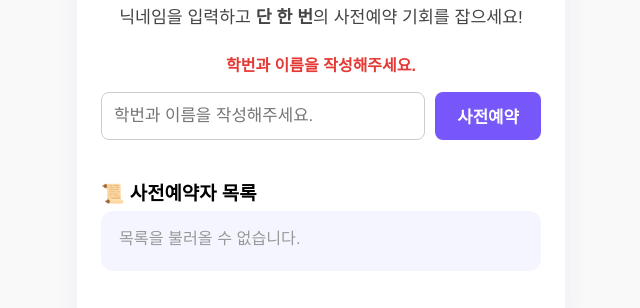
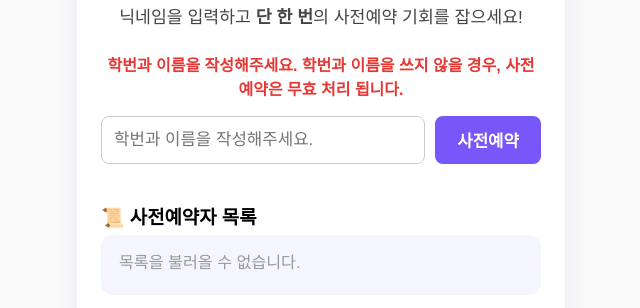
Before and after one commit to heynguenqq1/wild_camp-advance-reservation, a website: page public/index.html in a window 1280 px wide. Shown: the part 166-474 px from the top of the page, without its empty margins (319-959 px from the left). Drawn offline with Linux system fonts and the light colour scheme; no server answers.

Commit message:
Update index.html

```diff
--- a/public/index.html
+++ b/public/index.html
@@ -142,7 +142,7 @@
 
     <!-- 항상 보이는 붉은 경고 -->
     <div class="static-warning">
-      학번과 이름을 작성해주세요.
+      학번과 이름을 작성해주세요. 학번과 이름을 쓰지 않을 경우, 사전예약은 무효 처리 됩니다.
     </div>
 
     <!-- form or done message -->
@@ -153,7 +153,7 @@
       </div>
       <!-- 입력 검증 시 나오는 경고 -->
       <div id="warningMsg" class="warning">
-        학번과 이름을 작성해주세요.
+        학번과 이름을 작성해주세요. 학번과 이름을 쓰지 않을 경우, 사전예약은 무효 처리 됩니다.
       </div>
     </div>
     <div id="doneMsg" class="done-message" style="display:none;">
```
